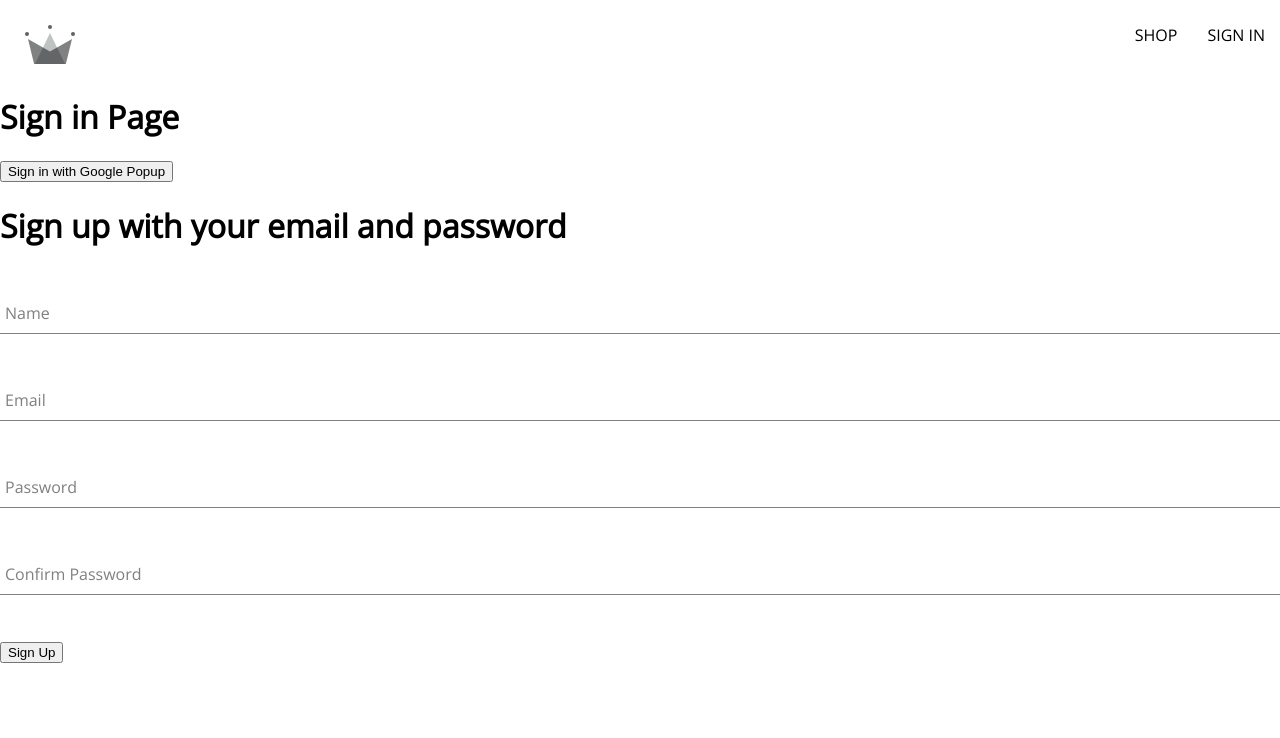
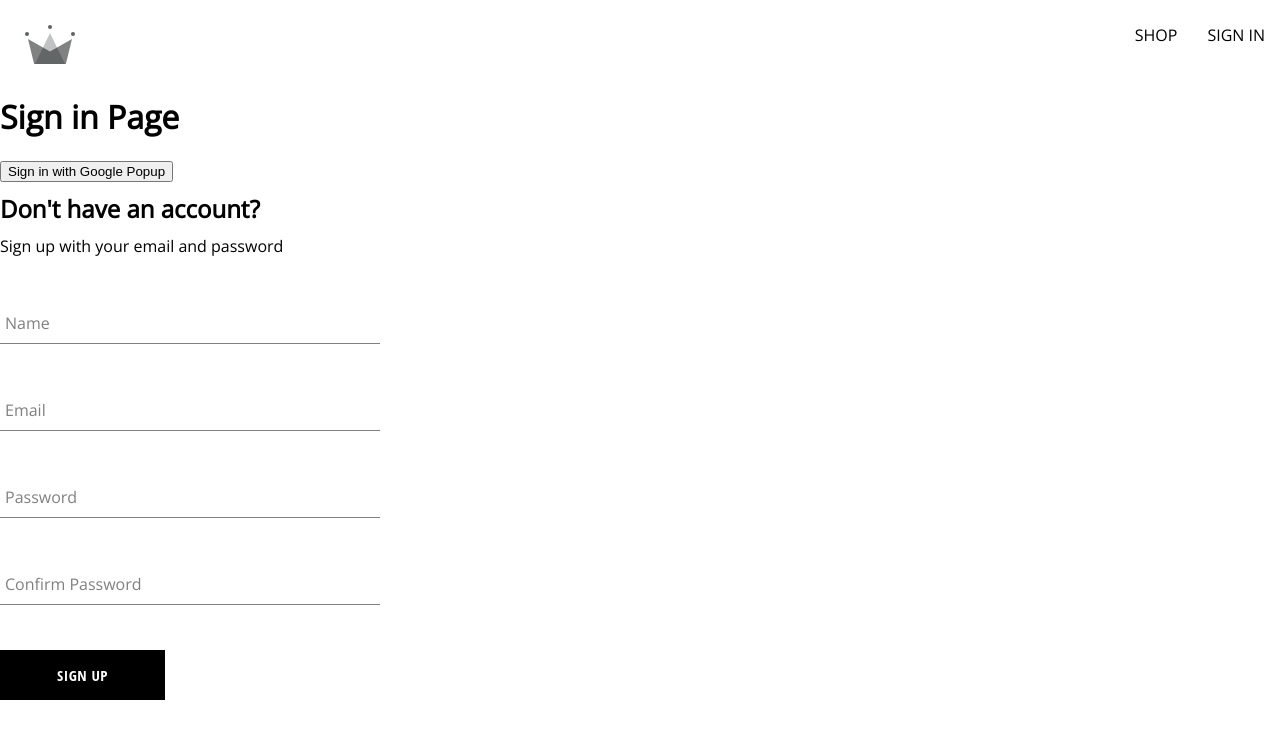
Before and after one commit to EdwinGrigonis/crown-clothing, a React (Create React App) app: page /sign-in in a window 1280 px wide. Shown: the top 738 px of the page. Built offline with nearby package versions, Linux system fonts and the light colour scheme.

Commit message:
styled button

```diff
--- /dev/null
+++ b/src/components/button/button.component.jsx
@@ -0,0 +1,16 @@
+import './button.styles.scss'
+
+const BUTTON_TYPE_CLASSES = {
+    google: 'google-sign-in',
+    inverted: 'inverted'
+}
+
+const Button = ({children, buttonType, ...otherProps}) => {
+    return (
+        <button className={`button-container ${BUTTON_TYPE_CLASSES[buttonType]}`}>
+            {children}
+        </button>
+    )
+}
+
+export default Button
--- /dev/null
+++ b/src/components/button/button.styles.scss
@@ -0,0 +1,46 @@
+.button-container {
+    min-width: 165px;
+    width: auto;
+    height: 50px;
+    letter-spacing: 0.5px;
+    line-height: 50px;
+    padding: 0 35px 0 35px;
+    font-size: 15px;
+    background-color: black;
+    color: white;
+    text-transform: uppercase;
+    font-family: 'Open Sans Condensed';
+    font-weight: bolder;
+    border: none;
+    cursor: pointer;
+    display: flex;
+    justify-content: center;
+
+    &:hover {
+      background-color: white;
+      color: black;
+      border: 1px solid black;
+    }
+
+    &.google-sign-in {
+      background-color: #4285f4;
+      color: white;
+
+      &:hover {
+        background-color: #357ae8;
+        border: none;
+      }
+    }
+
+    &.inverted {
+      background-color: white;
+      color: black;
+      border: 1px solid black;
+
+      &:hover {
+        background-color: black;
+        color: white;
+        border: none;
+      }
+    }
+  }
--- a/src/components/sign-up-form/sign-up-form.component.jsx
+++ b/src/components/sign-up-form/sign-up-form.component.jsx
@@ -1,7 +1,9 @@
 import { useState} from 'react'
-
+import Button from '../button/button.component';
 import FormInput from '../form-input/form-input.component';
 import { createAuthUserWithEmailAndPassword, createUserDocumentFromAuth } from '../../utils/firebase/firebase.utils';
+
+import './sign-up-form.styles.scss'
 
 const defaultFormFields = {
     displayName: '',
@@ -51,8 +53,9 @@
   }
 
   return (
-    <div>
-        <h1>Sign up with your email and password</h1>
+    <div className='sign-up-container'>
+        <h2>Don't have an account?</h2>
+        <span>Sign up with your email and password</span>
         <form onSubmit={handleSubmit}>
             <FormInput
                 label="Name"
@@ -86,7 +89,7 @@
                 required
                 onChange={handleChange}
             />
-            <button type='submit'>Sign Up</button>
+            <Button type='submit'>Sign Up</Button>
         </form>
     </div>
   )
--- /dev/null
+++ b/src/components/sign-up-form/sign-up-form.styles.scss
@@ -0,0 +1,9 @@
+.sign-up-container {
+    display: flex;
+    flex-direction: column;
+    width: 380px;
+
+    h2 {
+        margin: 10px 0px;
+    }
+}
```
